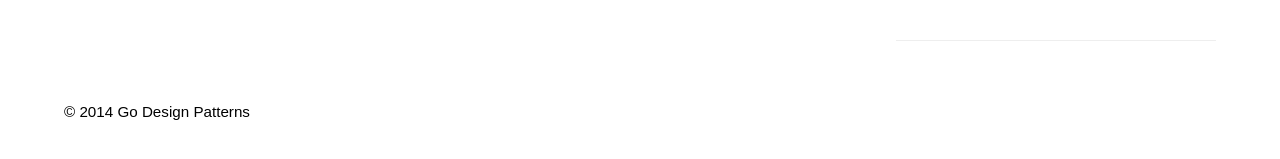
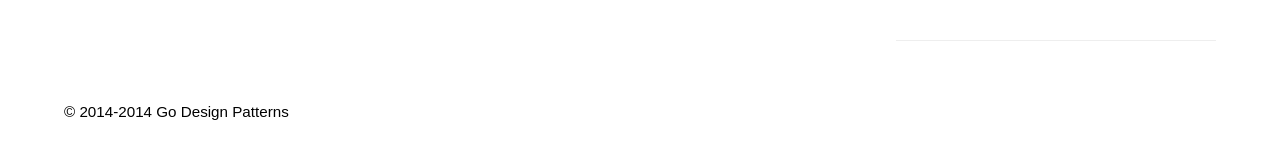
Before and after one commit to alexjlockwood/godesignpatterns, a Jekyll site: the page built from index.html, in a window 1280 px wide. Shown: the part 534-693 px from the top of the page. Built offline with Jekyll 4.4.1, drawn with Linux system fonts in a browser that asks for light colours; some web fonts are replaced; Markdown is read by kramdown in place of the engine named in the settings; the list of posts is cut into pages by our own code; comment, search, counter and statistics services are not loaded; part of the change alters nothing that is shown.

```diff
--- a/_layouts/default.html
+++ b/_layouts/default.html
@@ -106,7 +106,7 @@
     </div>-->
 
     <div id="copyright" class="container">
-      {% capture current_year %}2014{% endcapture %}
+      {% capture current_year %}2012{% endcapture %}
       {% if current_year == '2014' %}
       <p>&copy; 2014 {{ site.name }}</p>
       {% else %}
```
